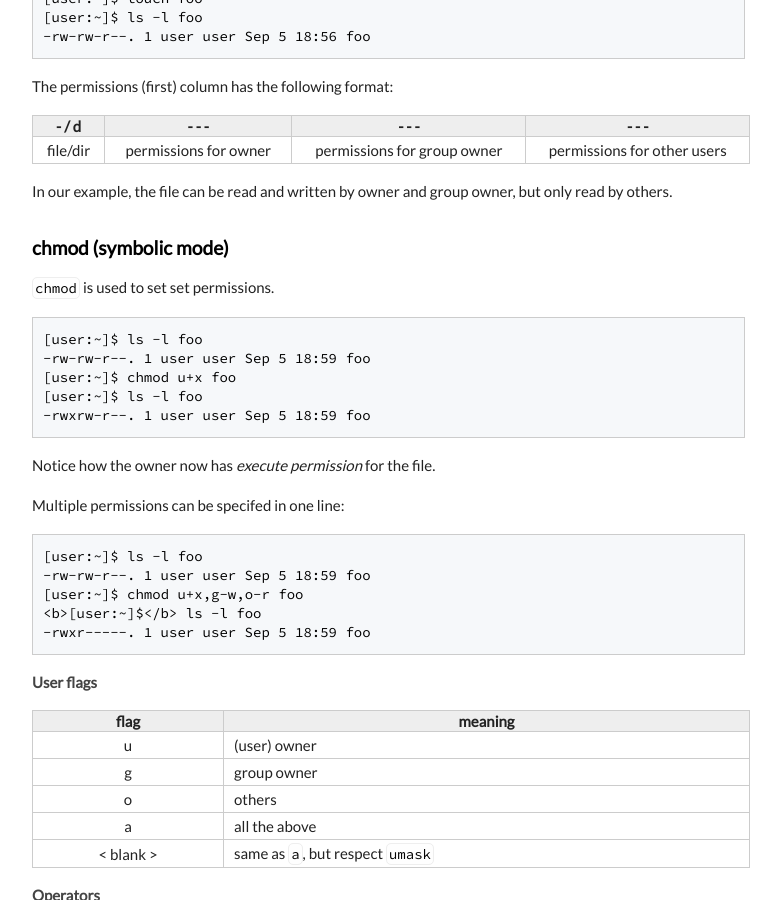
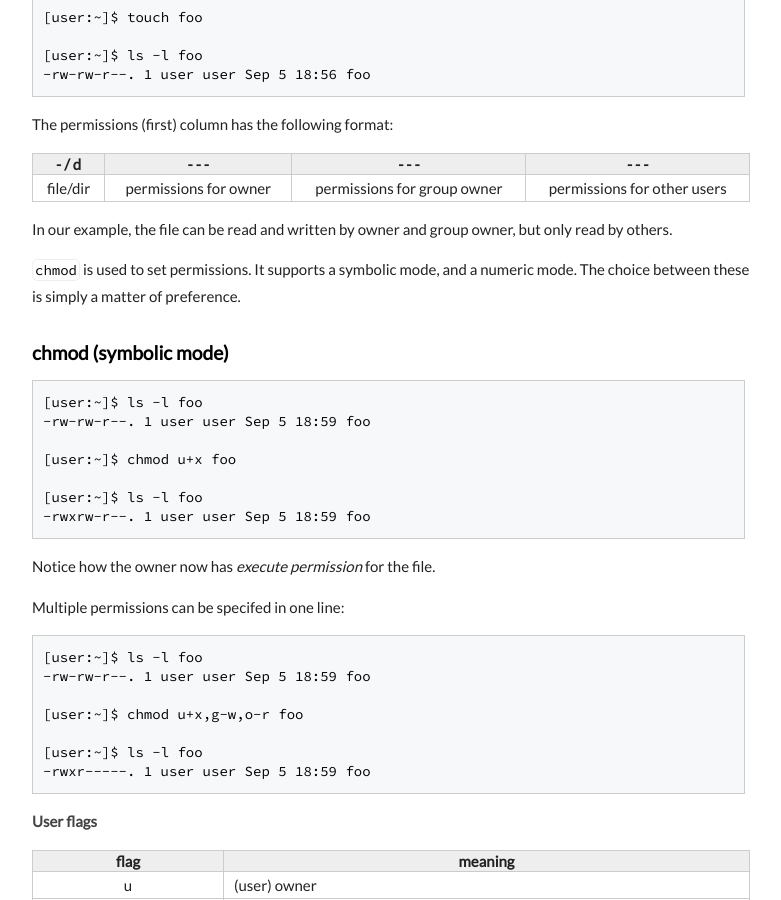
Before and after one commit to execas/execas.github.io, a Jekyll site: the page built from _posts/2018-10-21-linux-ownership-permissions-and-special-attributes.md, in a window 1280 px wide and 900 px high, scrolled down 1174 px. Shown: the whole window, without its empty margins (249-1030 px from the left). Built offline with Jekyll 4.4.1, drawn with Linux system fonts in a browser that asks for light colours.

Commit message:
Update 2018-10-21-linux-ownership-permissions-and-special-attributes.md

````diff
--- a/_posts/2018-10-21-linux-ownership-permissions-and-special-attributes.md
+++ b/_posts/2018-10-21-linux-ownership-permissions-and-special-attributes.md
@@ -11,6 +11,7 @@ A file or folder has an *owner* and a *group owner*:
 
 ```bash
 [user:~]$ touch foo
+
 [user:~]$ ls -l foo
 -rw-rw-r--. 1 user user Sep 5 18:50 foo
 ```
@@ -48,6 +49,7 @@ Permissions decide who can read, write and execute a file or directory.
 
 ```bash
 [user:~]$ touch foo
+
 [user:~]$ ls -l foo
 -rw-rw-r--. 1 user user Sep 5 18:56 foo
 ```
@@ -60,14 +62,17 @@ The permissions (first) column has the following format:
 
 In our example, the file can be read and written by owner and group owner, but only read by others.
 
+`chmod` is used to set permissions. It supports a symbolic mode, and a numeric mode. The choice between these is simply a matter of preference.
+
+
 ### chmod (symbolic mode)
-
-`chmod` is used to set set permissions.
 
 ```bash
 [user:~]$ ls -l foo
 -rw-rw-r--. 1 user user Sep 5 18:59 foo
+
 [user:~]$ chmod u+x foo
+
 [user:~]$ ls -l foo
 -rwxrw-r--. 1 user user Sep 5 18:59 foo
 ```
@@ -79,8 +84,10 @@ Multiple permissions can be specifed in one line:
 ```bash
 [user:~]$ ls -l foo
 -rw-rw-r--. 1 user user Sep 5 18:59 foo
+
 [user:~]$ chmod u+x,g-w,o-r foo
-<b>[user:~]$</b> ls -l foo
+
+[user:~]$ ls -l foo
 -rwxr-----. 1 user user Sep 5 18:59 foo
 ```
 
@@ -118,7 +125,9 @@ Use `+` to add, `-` to remove and `=` to set explicitly.
 ```bash
 [user:~]$ ls -l foo
 -rw-rw-r--. 1 user user Sep 5 18:59 foo
+
 [user:~]$ chmod 700 foo
+
 [user:~]$ ls -l foo
 -rwx------. 1 user user Sep 5 18:59 foo
 ```
@@ -163,6 +172,7 @@ The current mask can be seen using:
 ```bash
 $ umask
 002
+
 $ umask -S
 u=rwx,g=rwx,o=rx
 ```
@@ -182,15 +192,23 @@ User accounts with UID below 200 have a default `umask` of 022 (`go-w`, so files
 ```bash
 $ umask
 002
+
 $ mkdir dir
+
 $ ls -ld dir
 drwxrwxr-x. ... # 777 with umask 002 is 775
+
 $ touch foo
+
 $ ls -l foo
 -rw-rw-r--. ... # 666 with umask 002 is 664
+
 $ rm -rf dir foo
+
 $ umask 444
+
 $ touch foo
+
 $ ls -l foo
 --w--w--w-. ... # 666 with umask 444 is 222
 ```
````
